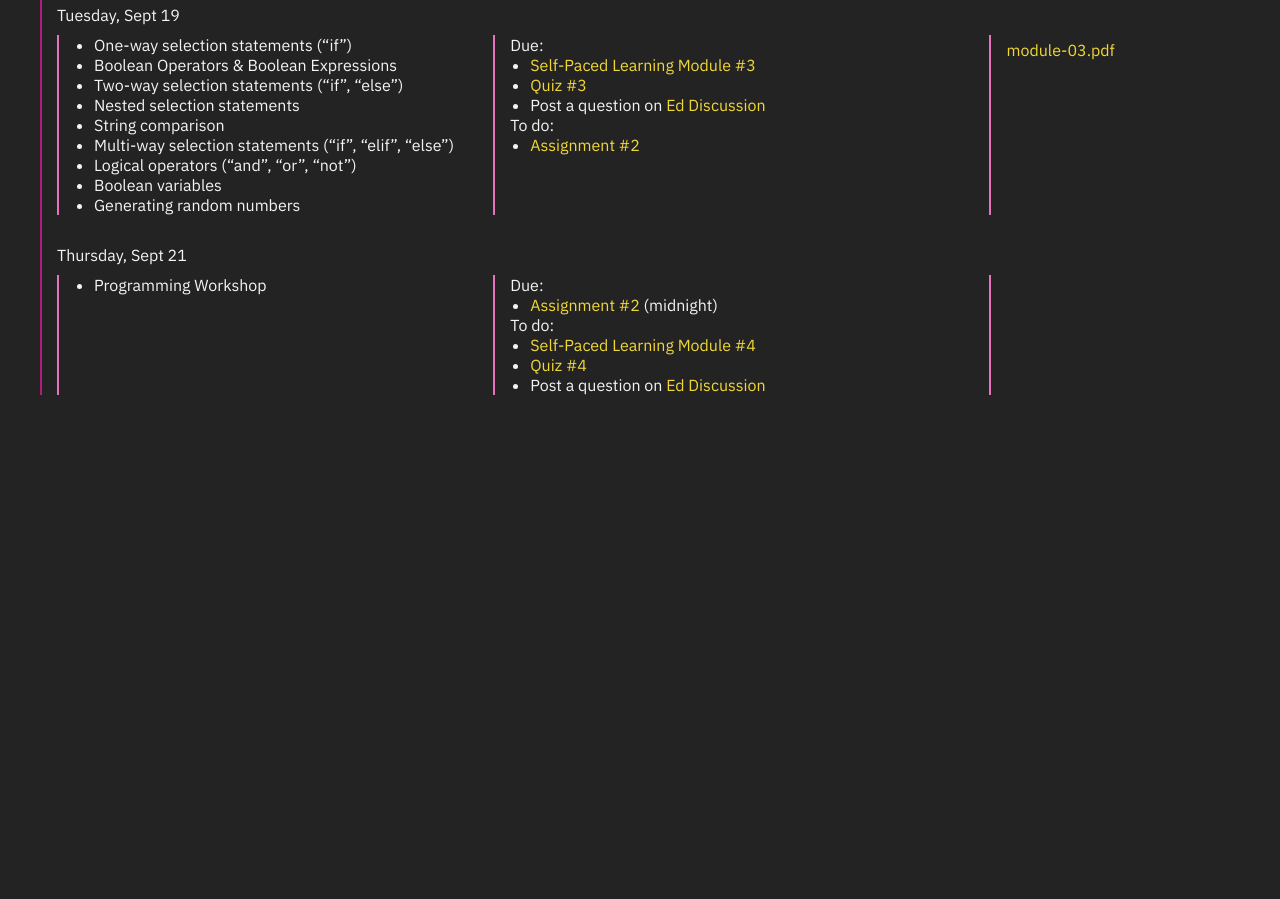
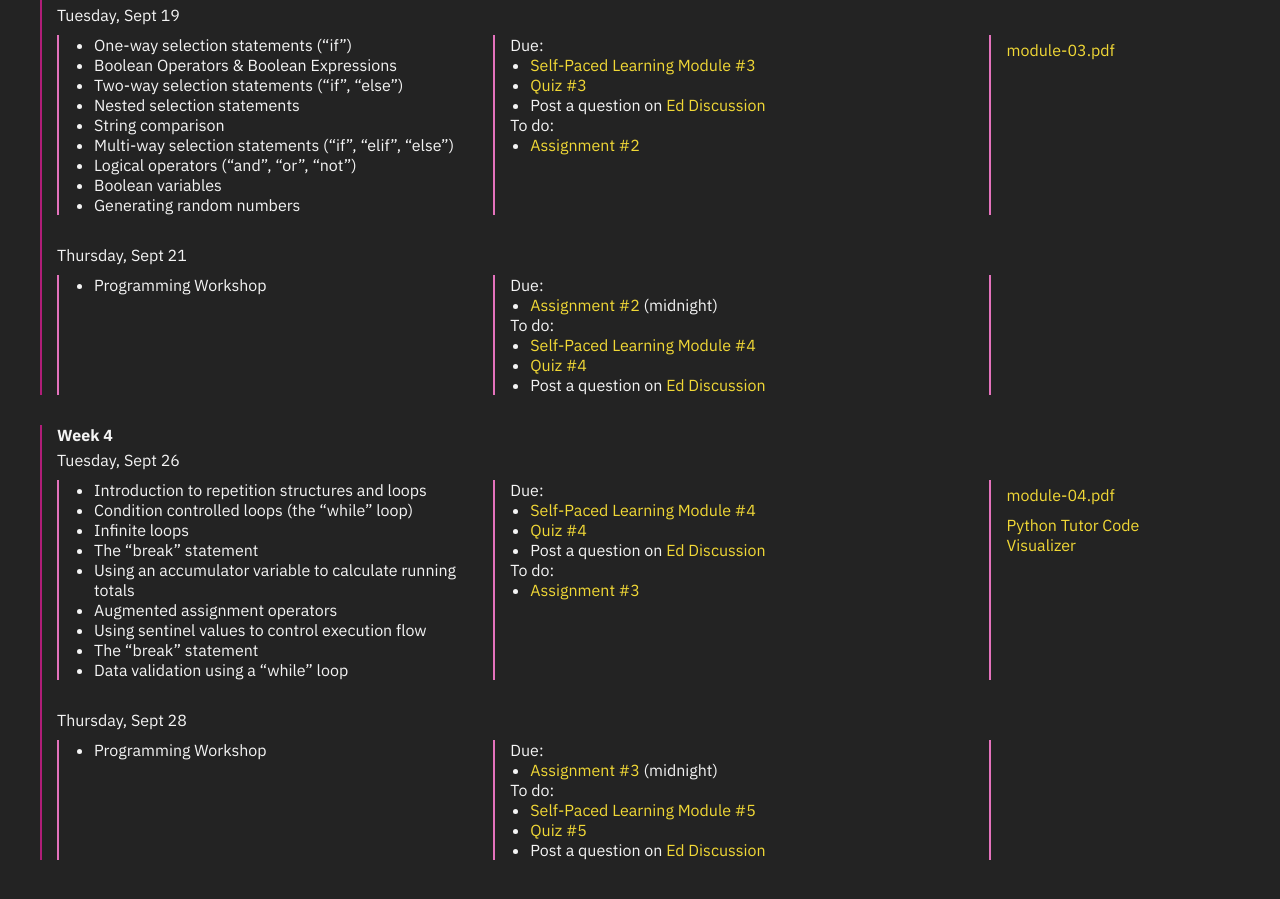
Before and after one commit to emilydidthis/CSCI-UA.002-Fall23, a Jekyll site: the page built from schedule.md, in a window 1280 px wide and 900 px high, scrolled down 860 px. Built offline with Jekyll 4.4.1, drawn with Linux system fonts in a browser that asks for light colours; before the commit the page ends 1295 px from its top, so only the background shows below that.

Commit message:
module 4 slides and schedule

```diff
--- a/schedule.md
+++ b/schedule.md
@@ -182,3 +182,69 @@
 
 </div>
 </div>
+
+<!-- ------------------------------------------------ -->
+## Week 4
+Tuesday, Sept 26
+<div class="week" markdown="1">
+<div class="week-column topics" markdown="1">
+
+### Topics
+- Introduction to repetition structures and loops
+- Condition controlled loops (the “while” loop)
+- Infinite loops
+- The "break" statement
+- Using an accumulator variable to calculate running totals
+- Augmented assignment operators
+- Using sentinel values to control execution flow
+- The "break" statement
+- Data validation using a "while" loop
+
+</div>
+<div class="week-column assigned" markdown="1">
+
+### Assigned
+Due:
+- [Self-Paced Learning Module #4](https://cs.nyu.edu/elearning/CSCI_UA_0002/module04.php)
+- [Quiz #4](https://brightspace.nyu.edu/)
+- Post a question on [Ed Discussion](https://edstem.org/us/courses/41979/discussion/)
+
+To do:
+- [Assignment #3]({{ site.url }}{{ site.baseurl }}/assignments/02.html)
+</div>
+<div class="week-column materials" markdown="1">
+
+### Materials
+<a href="{{ site.url }}{{ site.baseurl }}/assets/slides/module-04.pdf" >module-04.pdf</a>
+<a href="https://pythontutor.com/" >Python Tutor Code Visualizer</a>
+</div>
+</div>
+<br>
+
+Thursday, Sept 28
+<div class="week" markdown="1">
+<div class="week-column topics" markdown="1">
+
+### Topics
+- Programming Workshop
+</div>
+<div class="week-column assigned" markdown="1">
+
+### Assigned
+Due:
+- [Assignment #3 ]({{ site.url }}{{ site.baseurl }}/assignments/03.html)(midnight)
+
+To do:
+- [Self-Paced Learning Module #5](https://cs.nyu.edu/elearning/CSCI_UA_0002/module05.php)
+- [Quiz #5](https://brightspace.nyu.edu/)
+- Post a question on [Ed Discussion](https://edstem.org/us/courses/41979/discussion/)
+
+
+</div>
+<div class="week-column materials" markdown="1">
+
+### Materials
+
+
+</div>
+</div>
```
Also changed, not shown: 1 other file.
